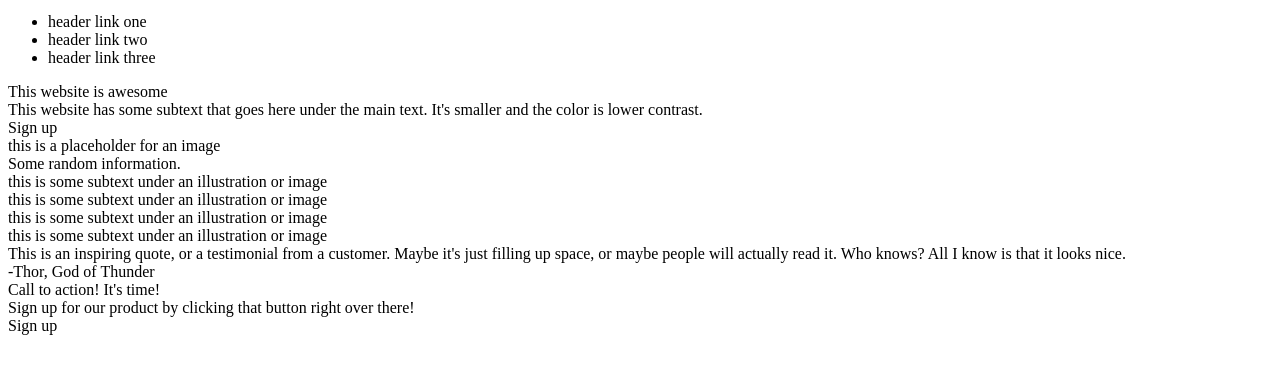
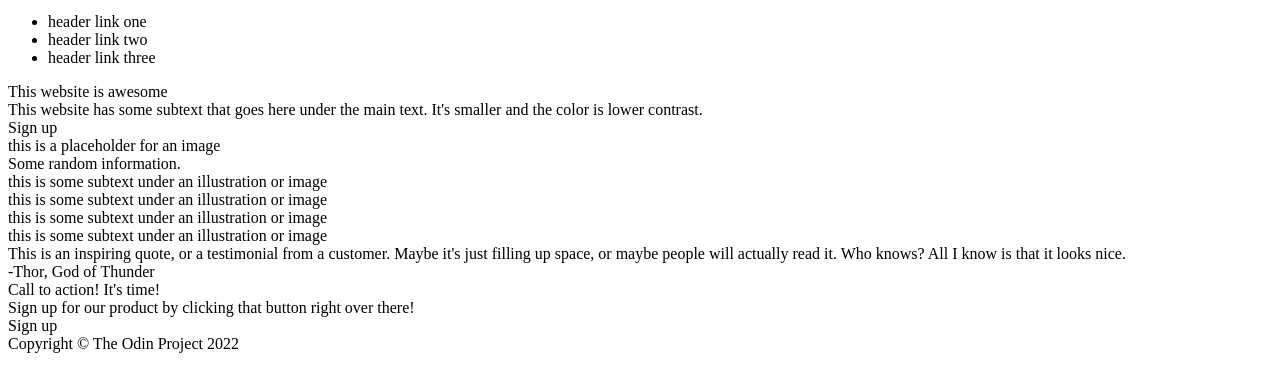
Before and after one commit to jnuguid1/Landing-Page-TOP, a plain HTML site: page index.html in a window 1280 px wide. Shown: the part 29-420 px from the top of the page. Drawn offline with Linux system fonts and the light colour scheme.

Commit message:
Start html for footer

```diff
--- a/index.html
+++ b/index.html
@@ -52,7 +52,7 @@
     </div>
 
     <div class="footer">
-
+        <div class="copyright">Copyright &#169; The Odin Project 2022</div>
     </div>
 </body>
 </html>
```
